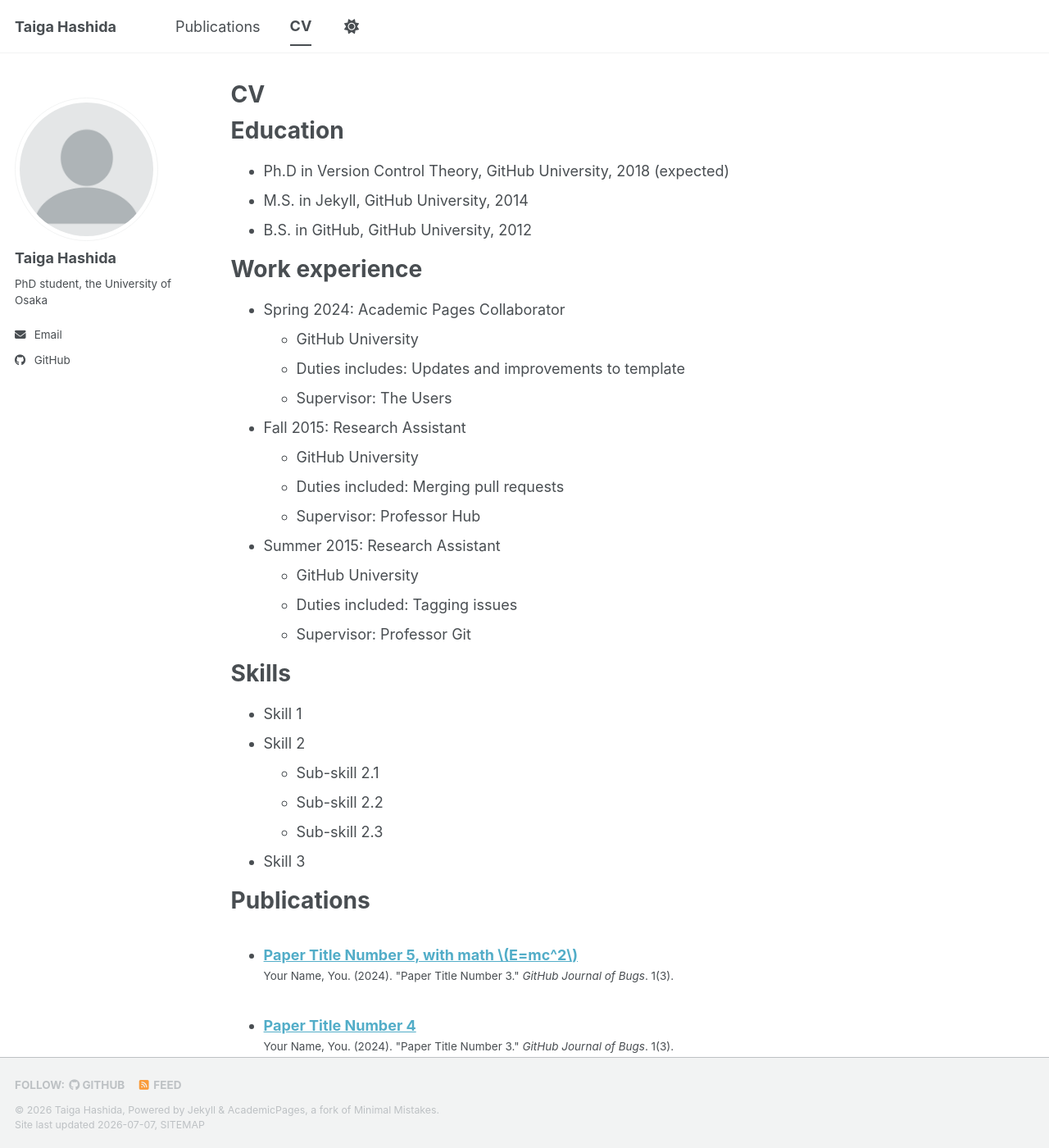
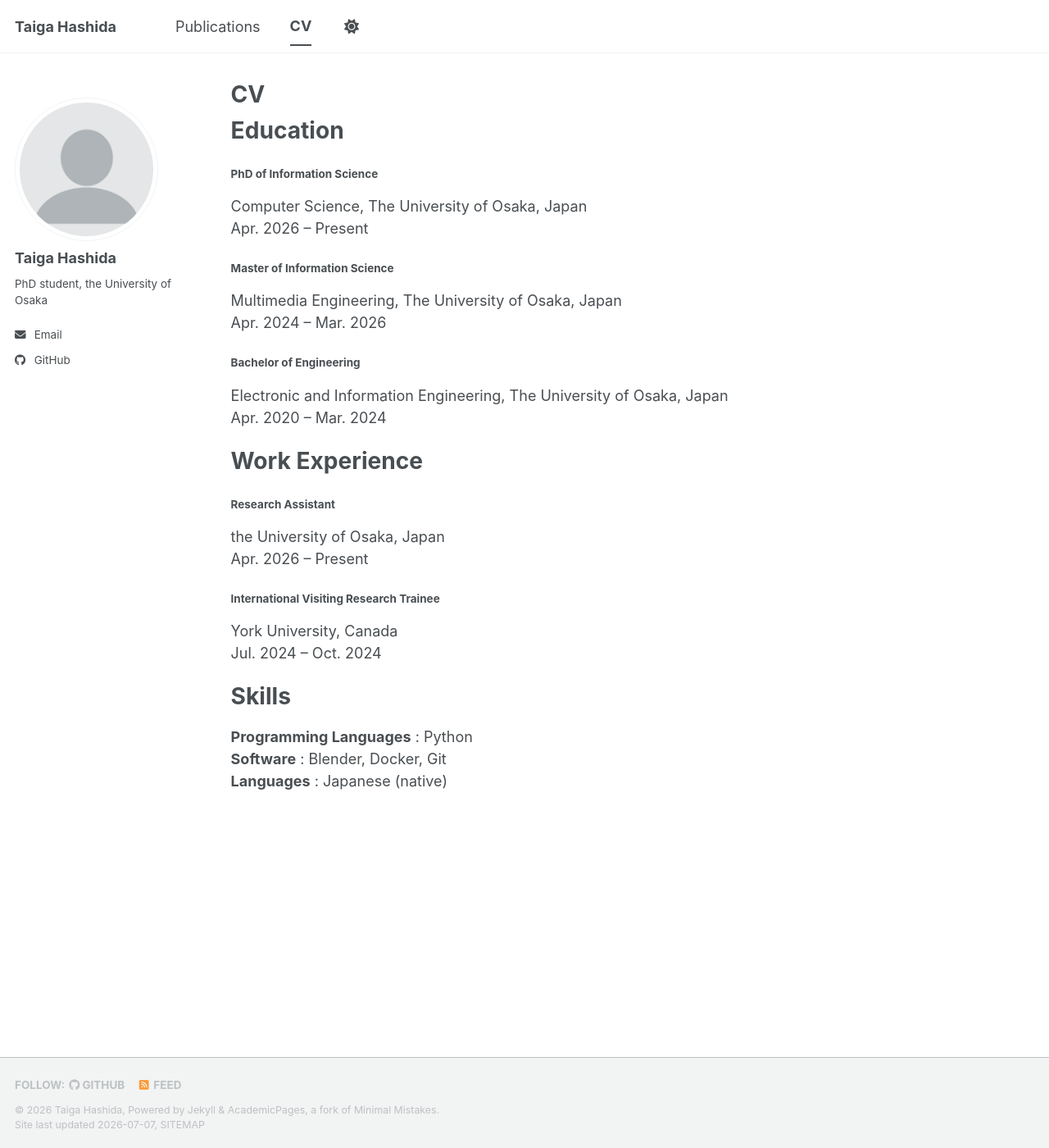
Before and after one commit to mottya2022/mottya2022.github.io, a Jekyll site: the page built from _pages/cv.md, in a window 1280 px wide and 1400 px high. Shown: the whole window at 82% size. Built offline with Jekyll 4.4.1, drawn with Linux system fonts in a browser that asks for light colours; a style sheet for code colours, icons or effects is not loaded; some of the changed text lies outside the part shown.

Commit message:
'update'

```diff
--- a/_pages/cv.md
+++ b/_pages/cv.md
@@ -11,54 +11,33 @@ redirect_from:
 
 Education
 ======
-* Ph.D in Version Control Theory, GitHub University, 2018 (expected)
-* M.S. in Jekyll, GitHub University, 2014
-* B.S. in GitHub, GitHub University, 2012
+#### PhD of Information Science
+Computer Science, The University of Osaka, Japan
+Apr. 2026 – Present
+#### Master of Information Science
+Multimedia Engineering, The University of Osaka, Japan
+Apr. 2024 – Mar. 2026
+#### Bachelor of Engineering
+Electronic and Information Engineering, The University of Osaka, Japan
+Apr. 2020 – Mar. 2024
 
-Work experience
+Work Experience
 ======
-* Spring 2024: Academic Pages Collaborator
-  * GitHub University
-  * Duties includes: Updates and improvements to template
-  * Supervisor: The Users
-
-* Fall 2015: Research Assistant
-  * GitHub University
-  * Duties included: Merging pull requests
-  * Supervisor: Professor Hub
-
-* Summer 2015: Research Assistant
-  * GitHub University
-  * Duties included: Tagging issues
-  * Supervisor: Professor Git
+#### Research Assistant
+the University of Osaka, Japan
+Apr. 2026 – Present
+#### International Visiting Research Trainee
+York University, Canada
+Jul. 2024 – Oct. 2024
 
 Skills
 ======
-* Skill 1
-* Skill 2
-  * Sub-skill 2.1
-  * Sub-skill 2.2
-  * Sub-skill 2.3
-* Skill 3
+**Programming Languages** : Python
+**Software** : Blender, Docker, Git
+**Languages** : Japanese (native)
 
-Publications
+<!-- Awards
 ======
-  <ul>{% for post in site.publications reversed %}
-    {% include archive-single-cv.html %}
-  {% endfor %}</ul>
 
-Talks
-======
-  <ul>{% for post in site.talks reversed %}
-    {% include archive-single-talk-cv.html  %}
-  {% endfor %}</ul>
-
-Teaching
-======
-  <ul>{% for post in site.teaching reversed %}
-    {% include archive-single-cv.html %}
-  {% endfor %}</ul>
-
-Service and leadership
-======
-* Currently signed in to 43 different slack teams
+Research Funding
+===== -->
```
